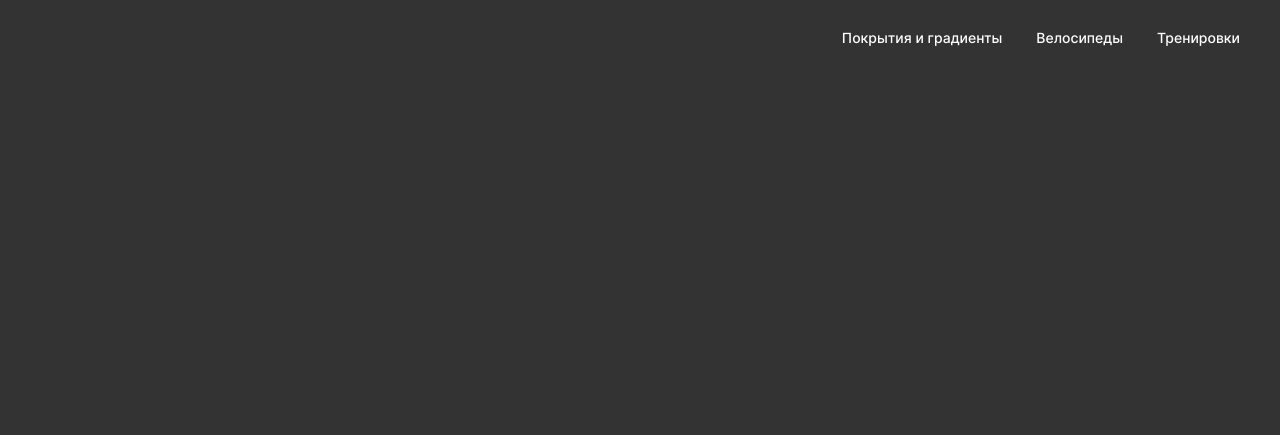
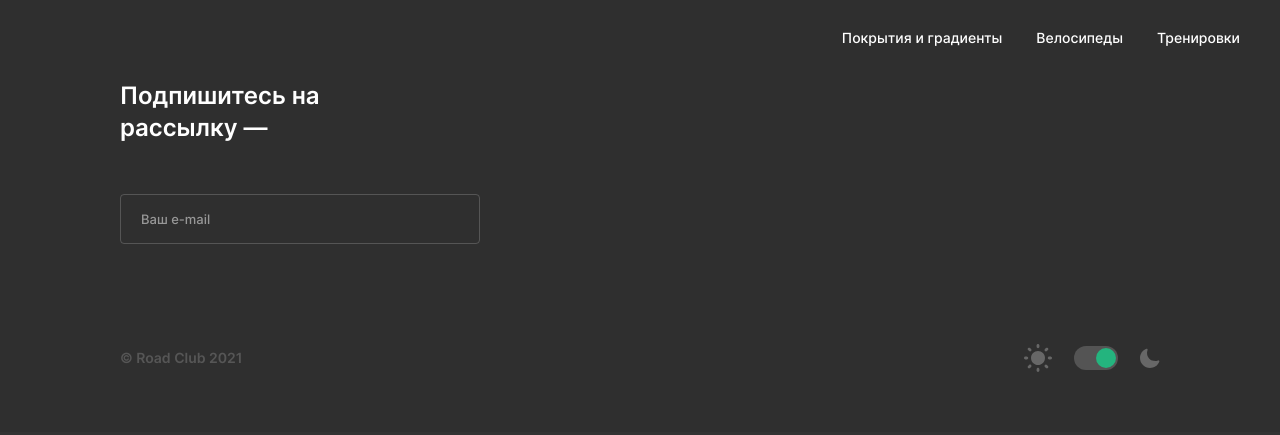
Before and after one commit to NinaKhomich/Competition, a plain HTML site: page index.html in a window 1280 px wide. Drawn offline with Linux system fonts and the light colour scheme.

Commit message:
realized footer

```diff
--- a/blocks/page/page.css
+++ b/blocks/page/page.css
@@ -1,6 +1,6 @@
 .page {
   background-color: #333;
-  font-family: 'Inter', Arial, Helvetica, sans-serif;
+  font-family: "Inter", Arial, Helvetica, sans-serif;
   color: #fff;
-  min-width: 100%;
+  min-width: 320px;
 }
--- a/index.html
+++ b/index.html
@@ -1,5 +1,6 @@
 <!DOCTYPE html>
 <html lang="ru">
+
 <head>
   <meta charset="UTF-8">
   <meta http-equiv="X-UA-Compatible" content="IE=edge">
@@ -7,6 +8,7 @@
   <link rel="stylesheet" href="./pages/index.css">
   <title>Велоспорт</title>
 </head>
+
 <body class="page">
   <header class="header">
     <div class="header__wrapper">
@@ -26,7 +28,25 @@
       <div class="burger-menu"></div>
     </div>
   </header>
+  <footer class="footer">
+    <h2 class="footer__title">Подпишитесь на рассылку —</h2>
+    <form class="footer__form">
+      <input class="footer__input" type="e-mail" placeholder="Ваш e-mail">
+      <button class="footer__input-submit" type="submit">ok</button>
+    </form>
+    <div class="footer__bottom">
+      <p class="footer__copyright">&copy; Road Club 2021</p>
+      <div class="footer__switcher">
+        <img class="footer__switcher-img" src="images/footer/sun.svg" alt="Иконка светлой темы">
+        <a class="footer__switcher-backgrond" href="#">
+          <span class="footer__switcher-item"></span>
+        </a>
+        <img class="footer__switcher-img" src="images/footer/moon.svg" alt="Иконка темной темы">
+      </div>
+    </div>
+  </footer>
 
 
 </body>
+
 </html>
--- a/pages/index.css
+++ b/pages/index.css
@@ -1,10 +1,147 @@
-@import url('../vendor/normalize.css');
-@import url('../vendor/fonts.css');
-@import url('../blocks/page/page.css');
+@import url("../vendor/normalize.css");
+@import url("../vendor/fonts.css");
+@import url("../blocks/page/page.css");
 
-@import url('../blocks/header/header.css');
-@import url('../blocks/header/__wrapper/header__wrapper.css');
-@import url('../blocks/header/__nav/header__nav.css');
-@import url('../blocks/header/__links/header__links.css');
-@import url('../blocks/header/__link/header__link.css');
-@import url('../blocks/burger-menu/burger-menu.css');
+@import url("../blocks/header/header.css");
+@import url("../blocks/header/__wrapper/header__wrapper.css");
+@import url("../blocks/header/__nav/header__nav.css");
+@import url("../blocks/header/__links/header__links.css");
+@import url("../blocks/header/__link/header__link.css");
+@import url("../blocks/burger-menu/burger-menu.css");
+
+.footer {
+  padding: 80px 120px 60px 120px;
+  background-color: #2f2f2f;
+}
+
+@media screen and (max-width: 767px) {
+  .footer {
+    padding: 60px 18px 25px 18px;
+  }
+}
+
+.footer__title {
+  font-weight: 600;
+  font-size: 24px;
+  line-height: 32px;
+  max-width: 230px;
+  margin: 0 0 50px 0;
+}
+
+.footer__form {
+  position: relative;
+  max-width: 360px;
+}
+
+.footer__input {
+  box-sizing: border-box;
+  width: 100%;
+  height: 50px;
+  margin: 0 0 100px;
+  background: inherit;
+  box-shadow: none;
+  border: 1px solid rgba(125, 125, 125, 0.5);
+  border-radius: 4px;
+  padding: 0 20px;
+  color: #fff;
+  font-weight: 500;
+  font-size: 13px;
+}
+
+.footer__input:focus {
+  border: 1px solid rgb(125, 125, 125);
+  outline: none;
+}
+
+.footer__input:focus + .footer__input-submit {
+  visibility: visible;
+}
+
+.footer__input:focus::placeholder {
+  color: transparent;
+}
+
+.footer__input::placeholder {
+  font-family: "Inter";
+  font-weight: 500;
+  font-size: 13px;
+  color: #fff;
+  opacity: 0.5;
+  transition: opacity 0.3s ease;
+}
+
+.footer__input:hover::placeholder {
+  opacity: 1;
+}
+
+.footer__input-submit {
+  visibility: hidden;
+  padding: 0;
+  position: absolute;
+  top: 15px;
+  right: 22px;
+  background-color: transparent;
+  box-shadow: none;
+  border: none;
+  color: #fff;
+  cursor: pointer;
+}
+
+.footer__bottom {
+  display: flex;
+  justify-content: space-between;
+  align-items: center;
+}
+
+.footer__copyright {
+  font-weight: 600;
+  font-size: 14px;
+  line-height: 20px;
+  color: #565656;
+  margin: 0;
+}
+
+.footer__switcher {
+  display: flex;
+  align-items: center;
+  gap: 22px;
+}
+
+.footer__switcher-backgrond {
+  position: relative;
+  display: inline-block;
+  width: 44px;
+  height: 24px;
+  background: #545454;
+  border-radius: 12px;
+  cursor: pointer;
+}
+
+@media screen and (max-width: 767px) {
+  .footer__switcher-backgrond {
+    width: 32px;
+    height: 32px;
+    background: url("../images/footer/sun-mobile.svg") center no-repeat;
+  }
+}
+
+.footer__switcher-item {
+  position: absolute;
+  top: calc(50% - 10px);
+  right: 2px;
+  display: inline-block;
+  width: 20px;
+  height: 20px;
+  border-radius: 100%;
+  background: #24b47e;
+}
+
+@media screen and (max-width: 767px) {
+  .footer__switcher-item {
+    display: none;
+  }
+
+  .footer__switcher-img {
+    display: none;
+  }
+}
```
Also changed, not shown: images/footer/moon.svg (added), images/footer/sun-mobile.svg (added), images/footer/sun.svg (added), 1 other file.
